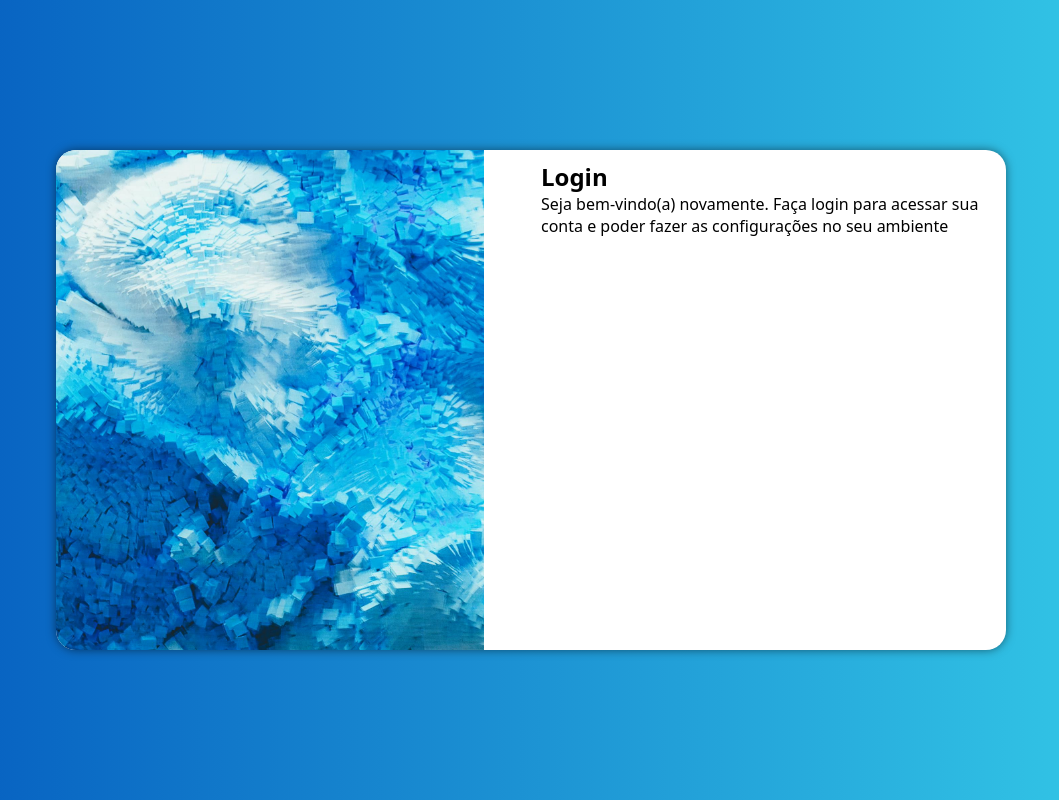
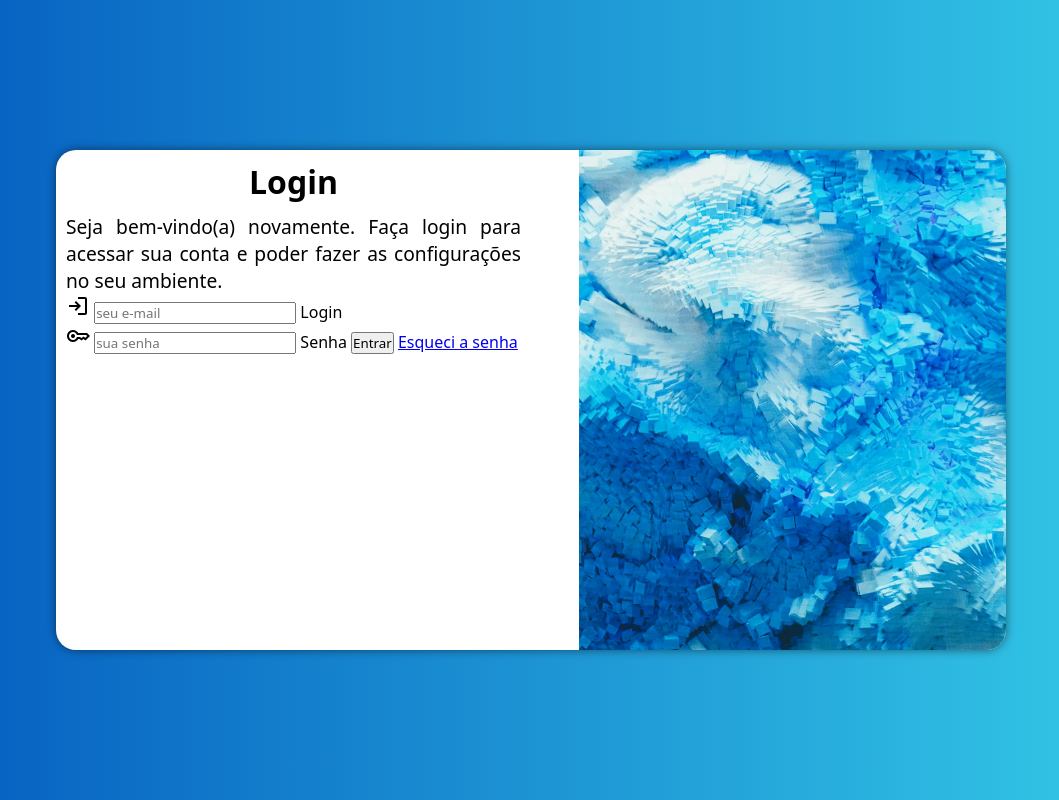
Before and after one commit to alexandre-07/projeto-login, a plain HTML site: page index.html in a window 1280 px wide. Shown: the whole page, without its empty margins (109-1168 px from the left). Drawn offline with nearby package versions, Linux system fonts and the light colour scheme.

Commit message:
adicionei o formulario

```diff
--- a/estilos/media-query.css
+++ b/estilos/media-query.css
@@ -32,13 +32,21 @@
     }
 
     section#login > div#imagem{
-        float: left;
+        float: right;
         width: 45%;
         height: 100%;
     }
 
     section#login > div#formulario{
-        float: right;
+        float: left;
         width: 50%;
     }
+
+    div#formulario  > p{
+        font-size: 1.2em;
+    }
+
+    div#formulario  > h1{
+        font-size: 2em;
+    }
 }
--- a/estilos/style.css
+++ b/estilos/style.css
@@ -58,3 +58,13 @@ section#login > div#formulario{
     padding: 10px;
 
 }
+
+div#formulario  > h1{
+    text-align: center;
+    margin-bottom: 10px;
+}
+
+div#formulario  > p{
+    font-size: 0.8em;
+    text-align: justify;
+}
--- a/index.html
+++ b/index.html
@@ -5,6 +5,13 @@
     <meta name="viewport" content="width=device-width, initial-scale=1.0">
     <title>Login</title><link rel="stylesheet" href="estilos/style.css">
     <link rel="stylesheet" href="estilos/media-query.css">
+
+    <link rel="stylesheet" href="https://fonts.googleapis.com/css2?family=Material+Symbols+Outlined:opsz,wght,FILL,GRAD@24,400,0,0&icon_names=login" />
+
+    <link rel="stylesheet" href="https://fonts.googleapis.com/css2?family=Material+Symbols+Outlined:opsz,wght,FILL,GRAD@24,400,0,0&icon_names=key" />
+
+
+
 </head>
 <body>
     <main>
@@ -14,8 +21,30 @@
             </div>
             <div id="formulario">
                 <h1>Login</h1>
-                <p>Seja bem-vindo(a) novamente. Faça login para acessar sua conta e poder fazer as configurações no seu ambiente</p>
-                <form action="login.php" method="post">
+
+                <p>Seja bem-vindo(a) novamente. Faça login para acessar sua conta e poder fazer as configurações no seu ambiente.</p>
+
+                <form action="login.php" method="post" autocomplete="on">
+
+                    <div class="campo">
+
+                        <span class="material-symbols-outlined">
+                        login
+                        </span>
+                        <input type="email" name="login" id="ilogin" placeholder="seu e-mail" autocomplete="email" required maxlength="30">
+                        <label for="ilogin">Login</label>
+                    </div>
+                    <div class="campo">
+
+                        <span class="material-symbols-outlined">
+                        key
+                        </span>
+                        <input type="password" name="senha" id="isenha" autocomplete="current-password" placeholder="sua senha" required minlength="8" maxlength="20">
+                        <label for="isenha">Senha</label>
+
+                        <input type="submit" value="Entrar">
+                        <a href="esqueci.html">Esqueci a senha</a>
+                    </div>
 
                 </form>
             </div>
```
Also changed, not shown: imagens/personal.png (added).
